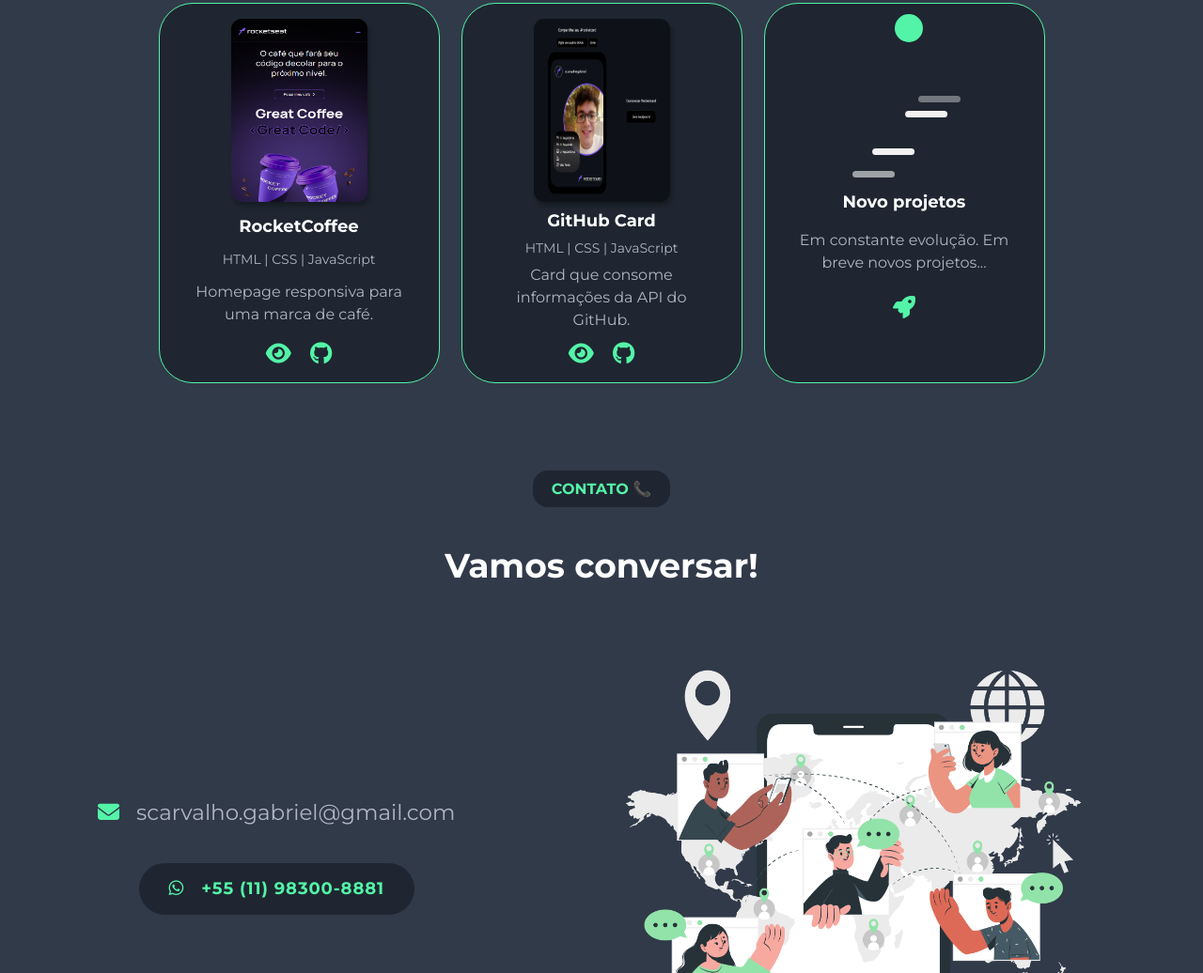
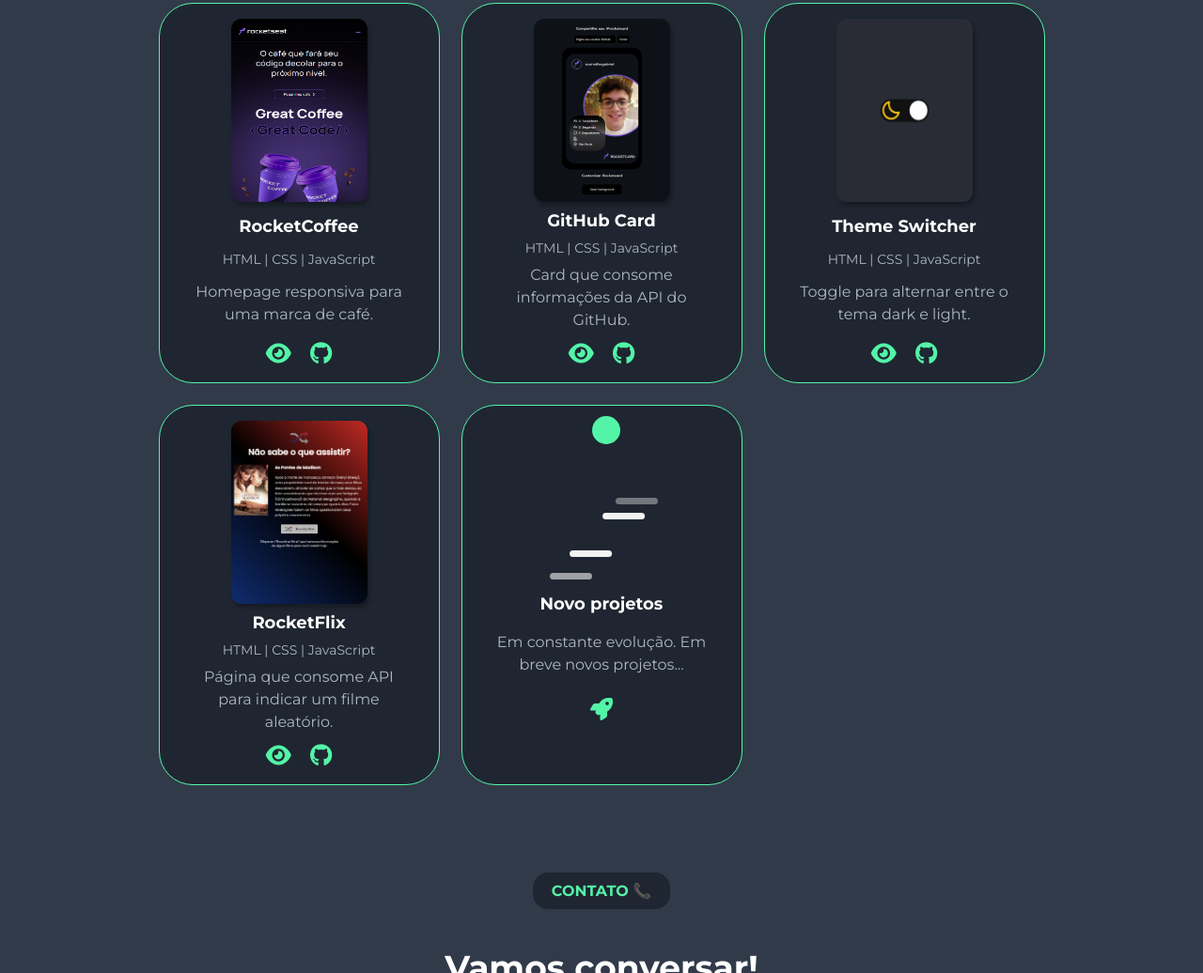
Before and after one commit to scarvalhogabriel/personal-portifolio, a plain HTML site: page index.html in a window 1280 px wide. Shown: the part 2925-3961 px from the top of the page at 94% size. Drawn offline with Linux system fonts and the light colour scheme.

Commit message:
:rocket: add new projects

```diff
--- a/index.html
+++ b/index.html
@@ -503,7 +503,7 @@
           </div>
 
           <div class="card">
-            <img src="./assets/project_github_card.png" />
+            <img src="./assets/project_github.png" />
 
             <h5>GitHub Card</h5>
 
@@ -525,6 +525,66 @@
 
               <a
                 href="https://github.com/scarvalhogabriel/discover-rocketseat/tree/main/14.%20RocketCard"
+                target="_blank"
+              >
+                <i class="fa-brands fa-github" title="Repositório GitHub"></i
+              ></a>
+            </div>
+          </div>
+
+          <div class="card">
+            <img src="./assets/project_themeswitcher.png" />
+
+            <h5>Theme Switcher</h5>
+
+            <div class="techs">
+              <p>HTML | CSS | JavaScript</p>
+            </div>
+
+            <div class="description">
+              <p>Toggle para alternar entre o tema dark e light.</p>
+            </div>
+
+            <div class="links">
+              <a
+                href="https://precious-ganache-7b3745.netlify.app/"
+                target="_blank"
+              >
+                <i class="fa-solid fa-eye" title="Visualizar projeto"></i>
+              </a>
+
+              <a
+                href="https://github.com/scarvalhogabriel/discover-rocketseat/tree/main/09.%20Theme-Switcher"
+                target="_blank"
+              >
+                <i class="fa-brands fa-github" title="Repositório GitHub"></i
+              ></a>
+            </div>
+          </div>
+
+          <div class="card">
+            <img src="./assets/project_rocketflix.png" />
+
+            <h5>RocketFlix</h5>
+
+            <div class="techs">
+              <p>HTML | CSS | JavaScript</p>
+            </div>
+
+            <div class="description">
+              <p>Página que consome API para indicar um filme aleatório.</p>
+            </div>
+
+            <div class="links">
+              <a
+                href="https://fastidious-paletas-a87764.netlify.app/"
+                target="_blank"
+              >
+                <i class="fa-solid fa-eye" title="Visualizar projeto"></i>
+              </a>
+
+              <a
+                href="https://github.com/scarvalhogabriel/discover-rocketseat/tree/main/15.%20Rocketflix"
                 target="_blank"
               >
                 <i class="fa-brands fa-github" title="Repositório GitHub"></i
```
Also changed, not shown: assets/project_github.png (added), assets/project_github_card.png (deleted), assets/project_rocketflix.png (added), assets/project_themeswitcher.png (added).
